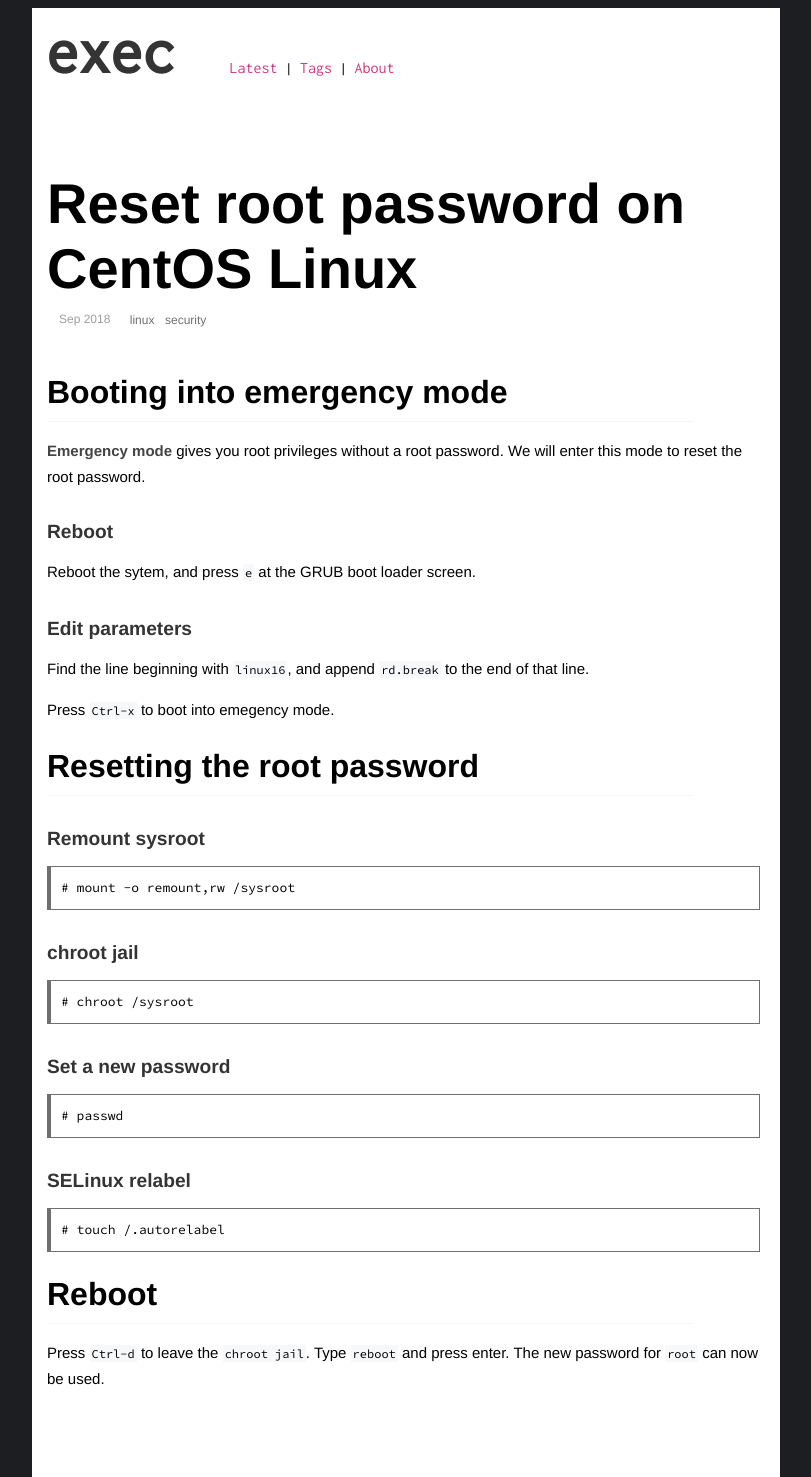
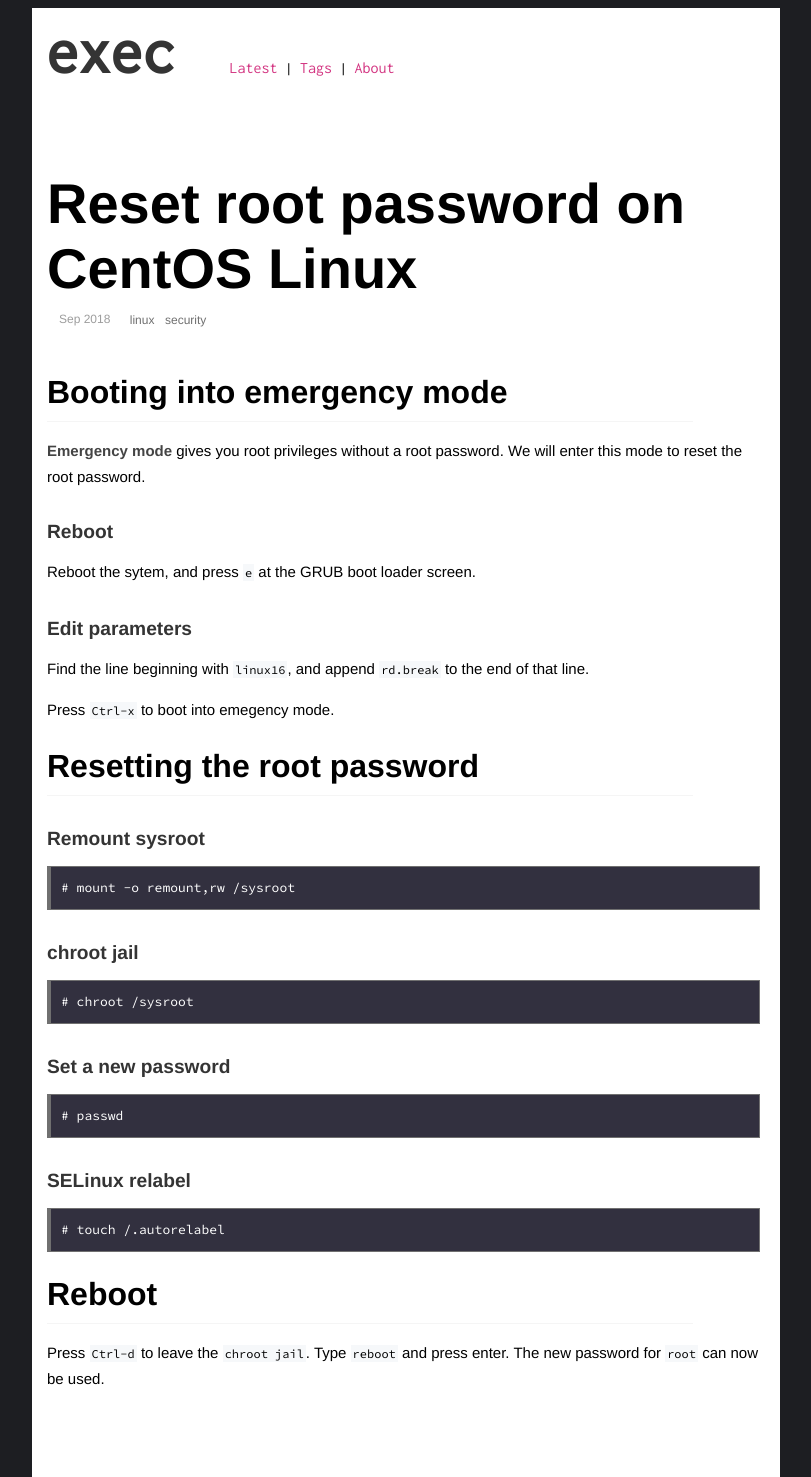
Before and after one commit to execas/execas.github.io, a Jekyll site: the page built from _posts/2018-09-03-reset-root-password-on-centos-linux.md, in a window 1280 px wide. Shown: the whole page, without its empty margins (234-1045 px from the left). Built offline with Jekyll 4.4.1, drawn with Linux system fonts in a browser that asks for light colours.

Commit message:
Update execas.css

```diff
--- a/css/execas.css
+++ b/css/execas.css
@@ -35,7 +35,7 @@
      /*background-color: #f5f5f5;*/
      /*background-color: #f6f8fa;*/
      /*background-color:#232c31;*/
-     background-color:#ffffff;
+     background-color:#32303f;
      /*background-color:#000000;*/
      margin-left:0px;
      margin-right:5px;
@@ -60,8 +60,8 @@
      /*background-color: #f8f8ff;*/
      /*background-color:#232c31;*/
      /*background-color:#252323;*/
-     background-color:#ffffff;
-     color:#0000000;
+     background-color:#32303f;
+     color:#ffffff;
      border-width: 0px;
      border-radius:0px;
      padding:0;
```
